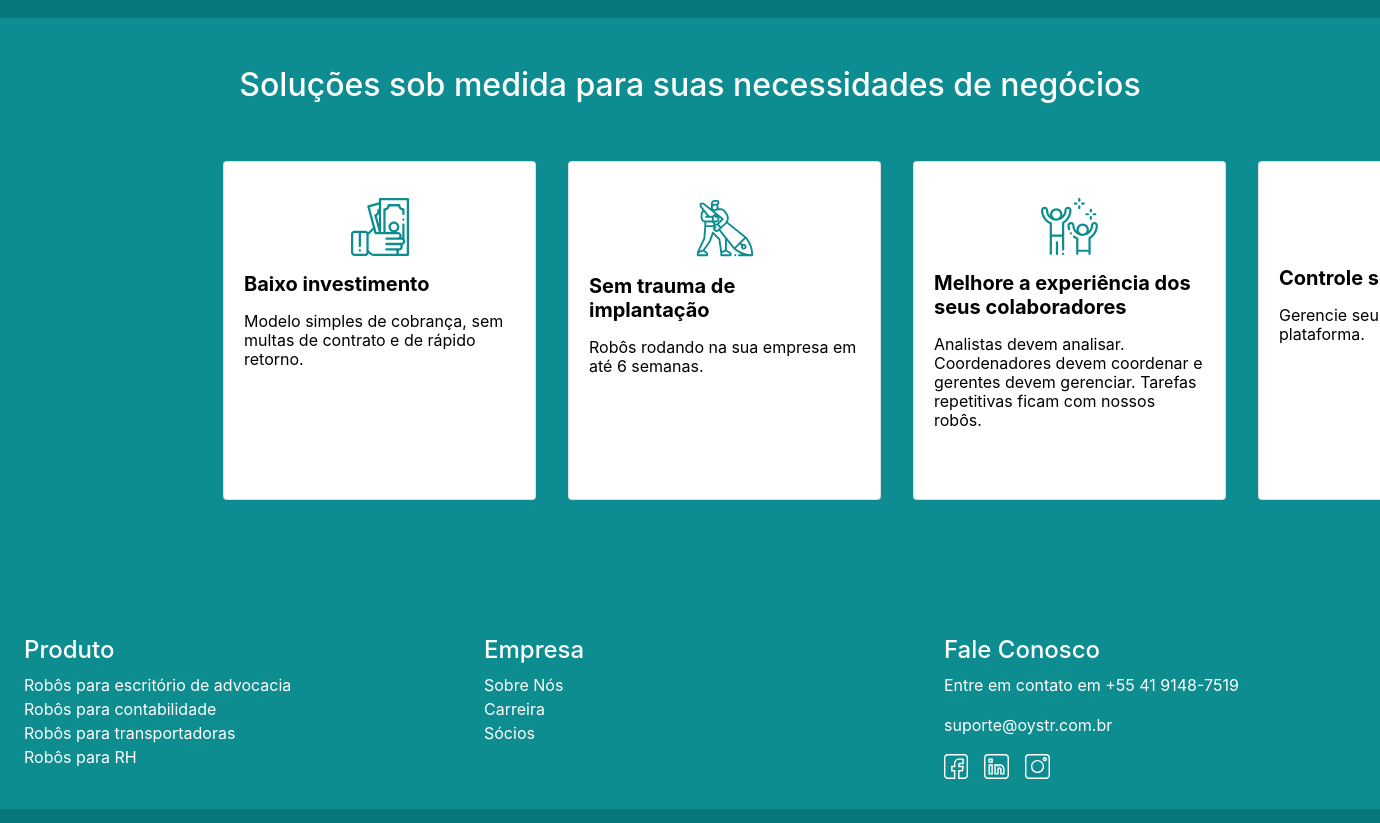
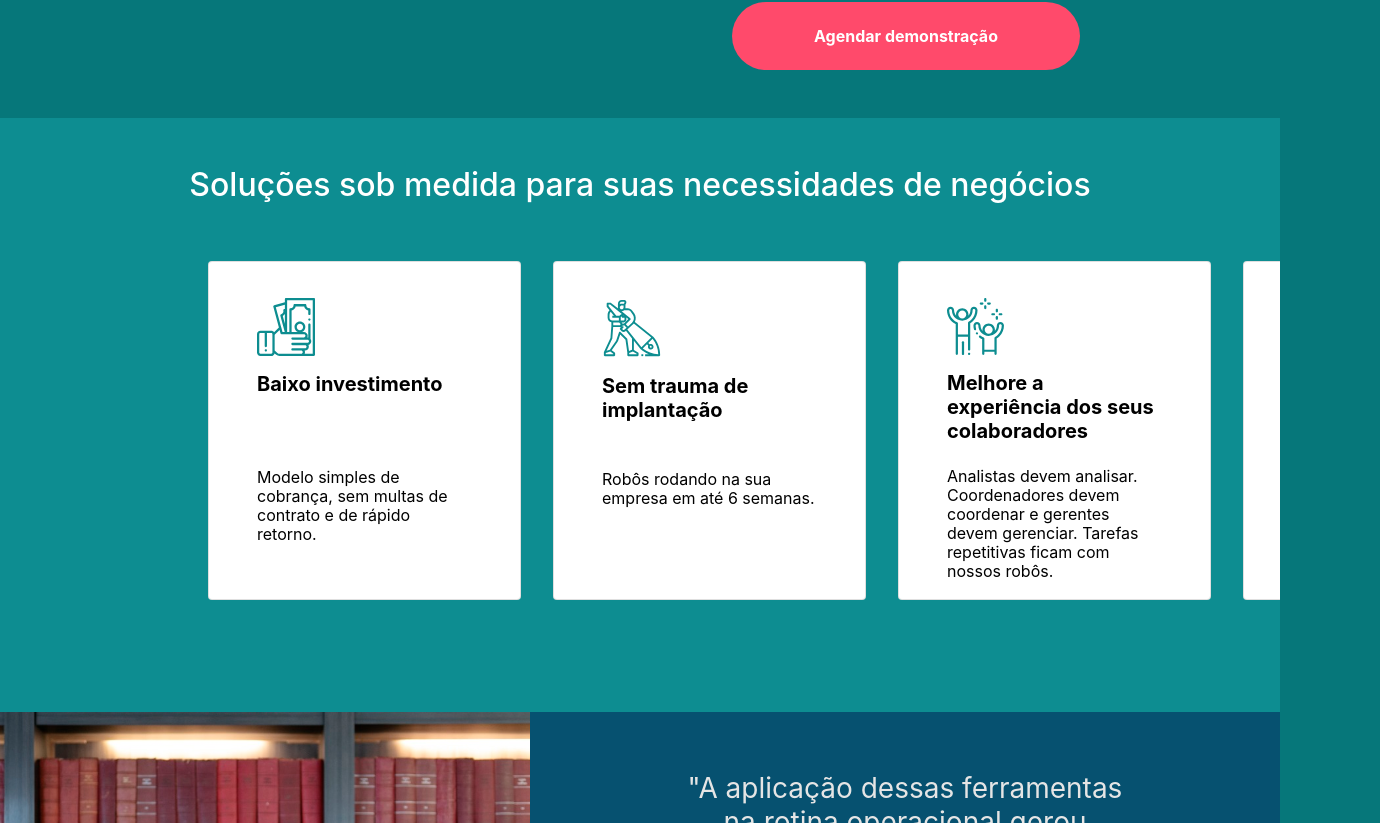
Before and after one commit to luckgoncalves/RPA-Oystr, a React (Create React App) app: page / in a window 1280 px wide. Shown: the part 1437-2260 px from the top of the page, 1380 px wide, since content can reach past the window. Built offline with nearby package versions, Linux system fonts and the light colour scheme.

Commit message:
buil scroll cards solucoes

```diff
--- a/src/App.js
+++ b/src/App.js
@@ -107,8 +107,8 @@ function App() {
         <div className="conteiner-card d-flex my-5">
           {cards.map( card =>
             <div className="card mx-3">
-            <div className="card-body ">
-              <img src={card.icon} className="mt-3" alt="Card" />
+              <div className="card-body px-5">
+                <img src={card.icon} className="mt-3 d-block" alt="Card" />
                 <div className="card-title text-left my-3" style={{color: '#000'}}>{card.title}</div>
                 <div className="card-text text-left" style={{color: '#000'}}>{card.text}</div>
               </div>
@@ -116,7 +116,7 @@ function App() {
           )}
         </div>
       </section>
-    {/*   <section className="d-flex">
+      <section className="d-flex">
         <div className="p-0 img-depoimento">
           <img src={kelri} alt="Kelri" />
         </div>
@@ -145,7 +145,7 @@ function App() {
         <div>
           <img src={fotoEquipe} alt="Equipe Oystr."/>
         </div>
-      </section> */}
+      </section>
       </main>
       <Footer />
     </div>
--- a/src/index.css
+++ b/src/index.css
@@ -14,16 +14,6 @@ html, body, #root {
 body {
   color: #fff !important;
   background: #06777A !important;
-
-  /* max-width: 1420px; */
-  display: flex;
-  align-items: center;
-  justify-content: center;
-  margin: auto;
-}
-
-.App {
-  display: grid;
 }
 
 .App > section {
@@ -148,6 +138,8 @@ ul, li {
   line-height: 24px;
 
   color: #252525;
+
+  height: 5rem;
 }
 
 .card .card-text {
```
Also changed, not shown: 10 other files (tests, documents, lock files or other folders). Lines whose indentation alone changed are shown as unchanged.
